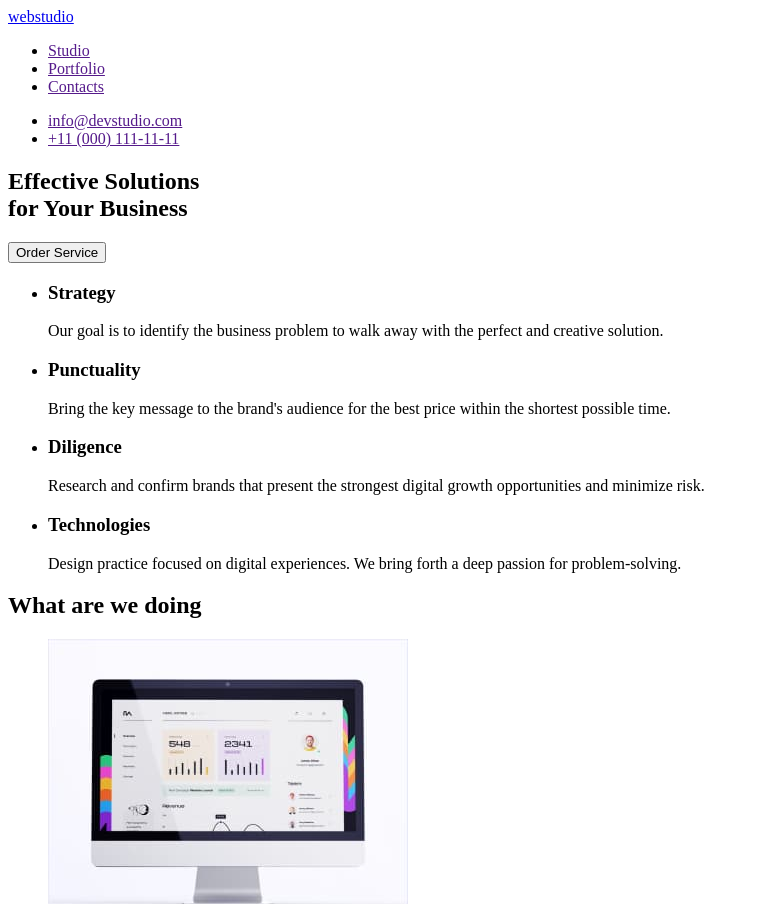
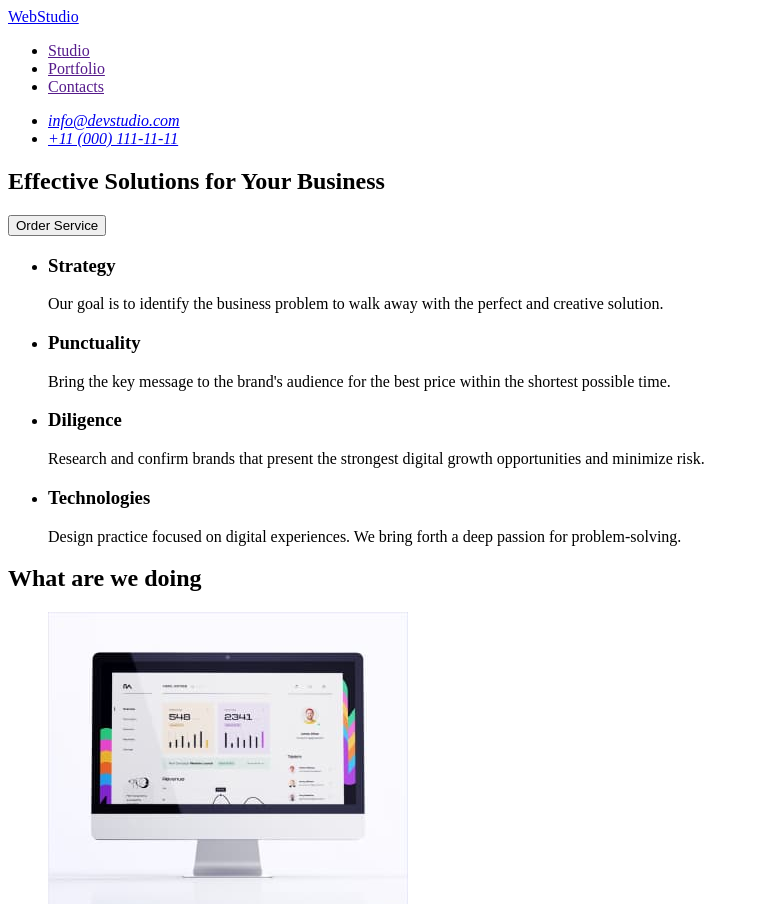
Before and after one commit to AlonaSokolova/goit-markup-hw-01, a plain HTML site: page index.html in a window 1280 px wide. Shown: the top 904 px of the page, without its empty margins (0-759 px from the left). Drawn offline with Linux system fonts and the light colour scheme.

Commit message:
fix error3

```diff
--- a/index.html
+++ b/index.html
@@ -9,7 +9,7 @@
 <body>
 <header>
     <nav>
-        <a href="/">webstudio</a>
+        <a href="./index.html">WebStudio</a>
         <ul>
             <li><a href="">Studio</a></li>
             <li><a href="">Portfolio</a></li>
@@ -17,20 +17,20 @@
 
         </ul>
     </nav>
+    <address>
     <ul>
-        <li><a href="">info@devstudio.com</a></li>
-        <li><a href="">+11 (000) 111-11-11</a></li>
+            <li><a href="info@devstudio.com">info@devstudio.com</a></li>
+            <li><a href="tel:+110001111111">+11 (000) 111-11-11</a></li>
     </ul>
+    </address>
 </header>
 <main>
-   <div></div>
    <section>
-    <h1>Effective Solutions <br>
-    for Your Business</h1>
+        <h1>Effective Solutions for Your Business</h1>
         <button type="button">Order Service</button>
    </section>
    <section>
-
+        <h2 hidden>features</h2>
         <ul>
         <li>
             <h3>Strategy</h3>
@@ -50,6 +50,8 @@
             <p>Design practice focused on digital experiences. We bring forth a deep passion for problem-solving.</p>
         </li>
         </ul>
+    </section>
+    <section>
         <h2>What are we doing</h2>
         <ul>
         <li>
@@ -63,6 +65,7 @@
         </li>
         </ul>
     </section>
+
     <section>
 
      <h2>Our Team</h2>
@@ -91,7 +94,7 @@
     </section>
 </main>
 <footer>
-    <a href="/">webstudio</a>
+    <a href="/">WebStudio</a>
     <p>Increase the flow of customers and sales for your business with digital marketing & growth solutions.</p>
 </footer>
 
```
Lines whose indentation alone changed are shown as unchanged.
